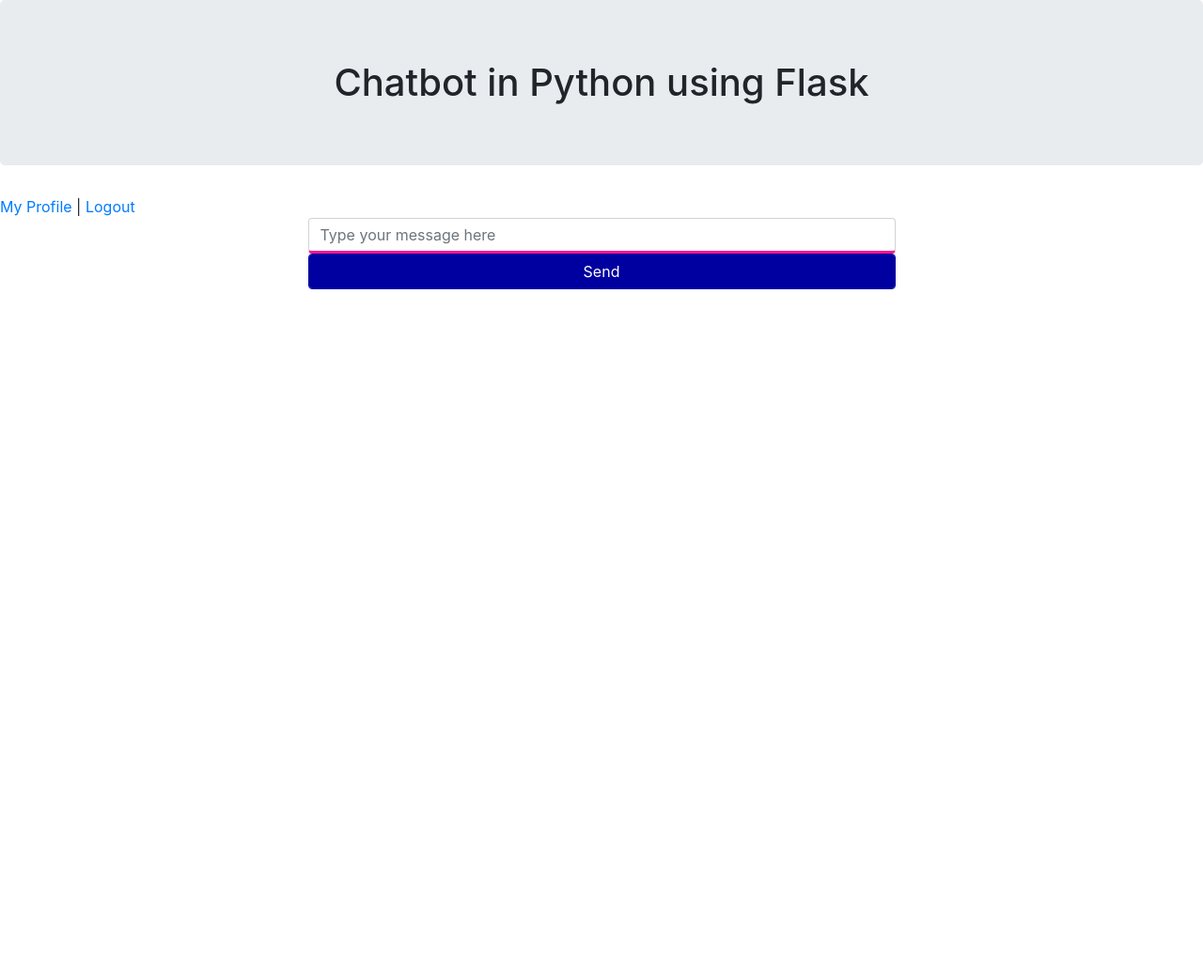
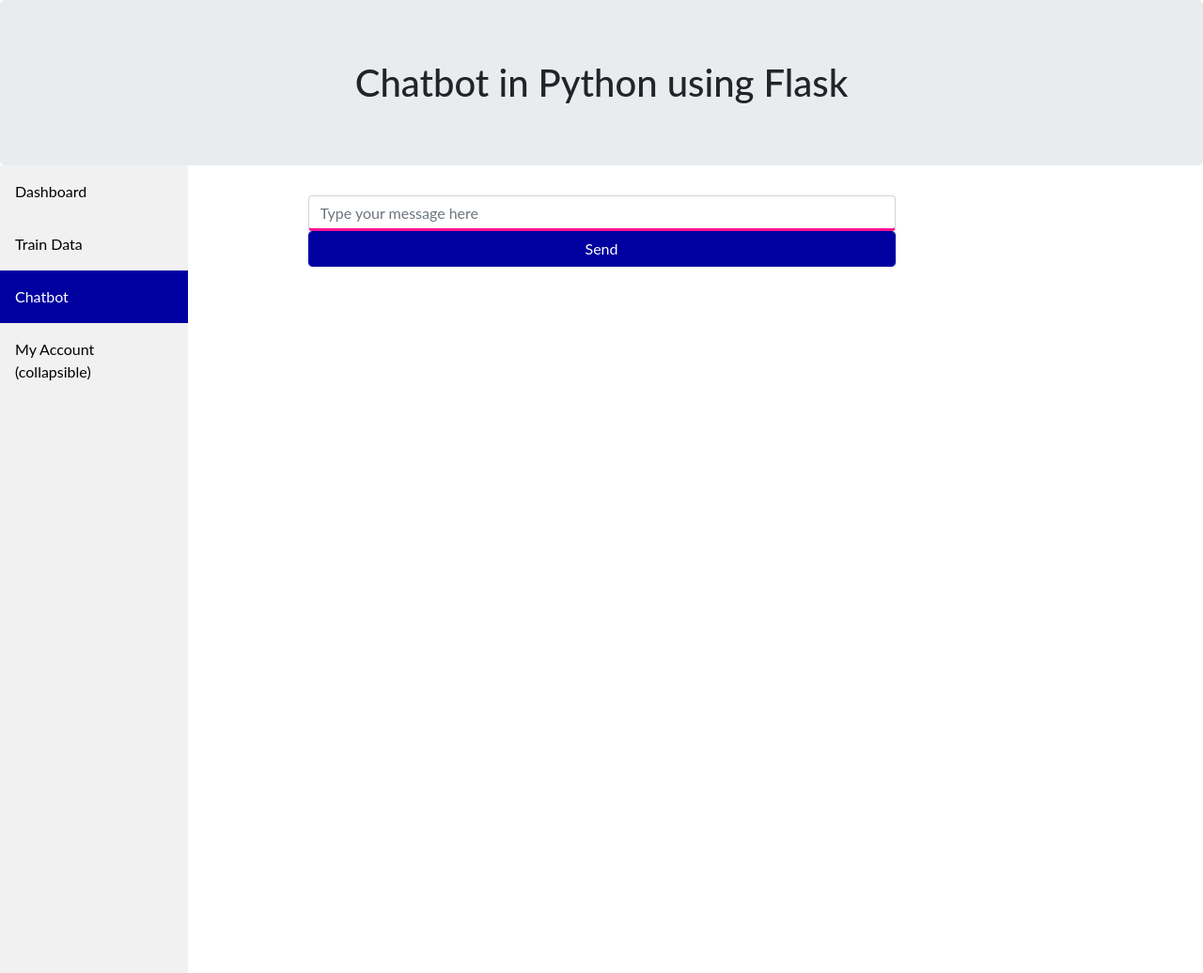
Before and after one commit to cmagarap/flask-chatbot, a Flask app: page / in a window 1280 px wide. Shown: the whole page at 94% size. Run offline with Flask 2, Linux system fonts and the light colour scheme; the visitor is signed in with stand-in values (Sample User, id 1); parts of the project's set-up code (start-up, migrations or seed data) failed here and were passed over; some libraries are stand-ins or nearby versions.

Commit message:
added new routes and sidebar (wip)

```diff
--- a/chatbot/main/routes.py
+++ b/chatbot/main/routes.py
@@ -7,7 +7,7 @@ main = Blueprint('main', __name__)
 @main.route('/')
 @main.route('/home')
 def index():
-    return render_template('index.html')
+    return render_template('index.html', title='Home')
 
 
 # Function for the bot response
--- a/chatbot/static/style.css
+++ b/chatbot/static/style.css
@@ -1,6 +1,8 @@
 html, body {
     max-width: 100%;
     overflow-x: hidden;
+    margin: 0;
+    font-family: "Lato", sans-serif;
 }
 
 .botText {
@@ -39,3 +41,53 @@ html, body {
 #textInput {
     border-bottom: 3px solid #FF1493;
 }
+
+.sidebar {
+  margin: -32px 0px 0px 0px;
+  padding: 0;
+  width: 200px;
+  background-color: #f1f1f1;
+  position: fixed;
+  height: 100%;
+  overflow: auto;
+}
+
+.sidebar a {
+  display: block;
+  color: black;
+  padding: 16px;
+  text-decoration: none;
+}
+
+.sidebar a.active {
+  background-color: #0000A0;
+  color: white;
+}
+
+.sidebar a:hover:not(.active) {
+  background-color: #FF1493;
+  color: white;
+}
+
+div.content {
+  margin-left: 200px;
+  padding: 1px 16px;
+  height: 1000px;
+}
+
+@media screen and (max-width: 700px) {
+  .sidebar {
+    width: 100%;
+    height: auto;
+    position: relative;
+  }
+  .sidebar a {float: left;}
+  div.content {margin-left: 0;}
+}
+
+@media screen and (max-width: 400px) {
+  .sidebar a {
+    text-align: center;
+    float: none;
+  }
+}
--- a/chatbot/templates/index.html
+++ b/chatbot/templates/index.html
@@ -1,13 +1,13 @@
 {% extends 'layout.html' %}
 {% block content %}
 <div>
-    {% if current_user.is_authenticated %}
-        <a href="{{ url_for('users.profile') }}">My Profile</a> |
-        <a href="{{ url_for('users.logout') }}">Logout</a>
-    {% else %}
-        <a href="{{ url_for('users.login') }}">Login</a> |
-        <a href="{{ url_for('users.register') }}">Register</a>
-    {% endif %}
+{#    {% if current_user.is_authenticated %}#}
+{#        <a href="{{ url_for('users.profile') }}">My Profile</a> |#}
+{#        <a href="{{ url_for('users.logout') }}">Logout</a>#}
+{#    {% else %}#}
+{#        <a href="{{ url_for('users.login') }}">Login</a> |#}
+{#        <a href="{{ url_for('users.register') }}">Register</a>#}
+{#    {% endif %}#}
     <div class="row">
         <div class="col-sm-6 offset-sm-3">
             <div id="chatbox">
@@ -17,6 +17,13 @@
                 <input id="textInput" class="form-control" type="text" name="msg" placeholder="Type your message here">
                 <input id="buttonInput" class="btn btn-success form-control" type="submit" value="Send">
             </div>
+            <br>
+            {% if not current_user.is_authenticated %}
+            <div align="center">
+                <a href="{{ url_for('users.login') }}">Login</a> |
+                <a href="{{ url_for('users.register') }}">Register</a>
+            </div>
+            {% endif %}
         </div>
     </div>
     <script>
--- a/chatbot/templates/layout.html
+++ b/chatbot/templates/layout.html
@@ -10,6 +10,18 @@
 </head>
 <body>
 <h1 class="jumbotron text-center">Chatbot in Python using Flask</h1>
+
+{% if current_user.is_authenticated %}
+<div class="sidebar">
+    <a href="{{ url_for('users.dashboard') }}" {% if title == 'Dashboard' %}class="active"{% endif %}>Dashboard</a>
+    <a href="{{ url_for('users.train') }}" {% if title == 'Train Data' %}class="active"{% endif %}>Train Data</a>
+    <a href="{{ url_for('main.index') }}" {% if title == 'Home' %}class="active"{% endif %}>Chatbot</a>
+    <a href="#account">My Account (collapsible)</a>
+</div>
+
+{% endif %}
+
+<div class="col-sm-6 offset-sm-3">
 {% with messages = get_flashed_messages(with_categories=true) %}
     {% if messages %}
         {% for category, message in messages %}
@@ -19,6 +31,7 @@
         {% endfor %}
     {% endif %}
 {% endwith %}
+</div>
 {% block content %}{% endblock %}
 </body>
 </html>
--- /dev/null
+++ b/chatbot/templates/users/dashboard.html
@@ -0,0 +1,4 @@
+{% extends 'layout.html' %}
+{% block content %}
+    <h1>DASHBOARD PAGE</h1>
+{% endblock %}
--- /dev/null
+++ b/chatbot/templates/users/train.html
@@ -0,0 +1,4 @@
+{% extends 'layout.html' %}
+{% block content %}
+    <h1>TRAIN DATA</h1>
+{% endblock %}
```
Also changed, not shown: chatbot/users/routes.py (+12 -0 lines).
